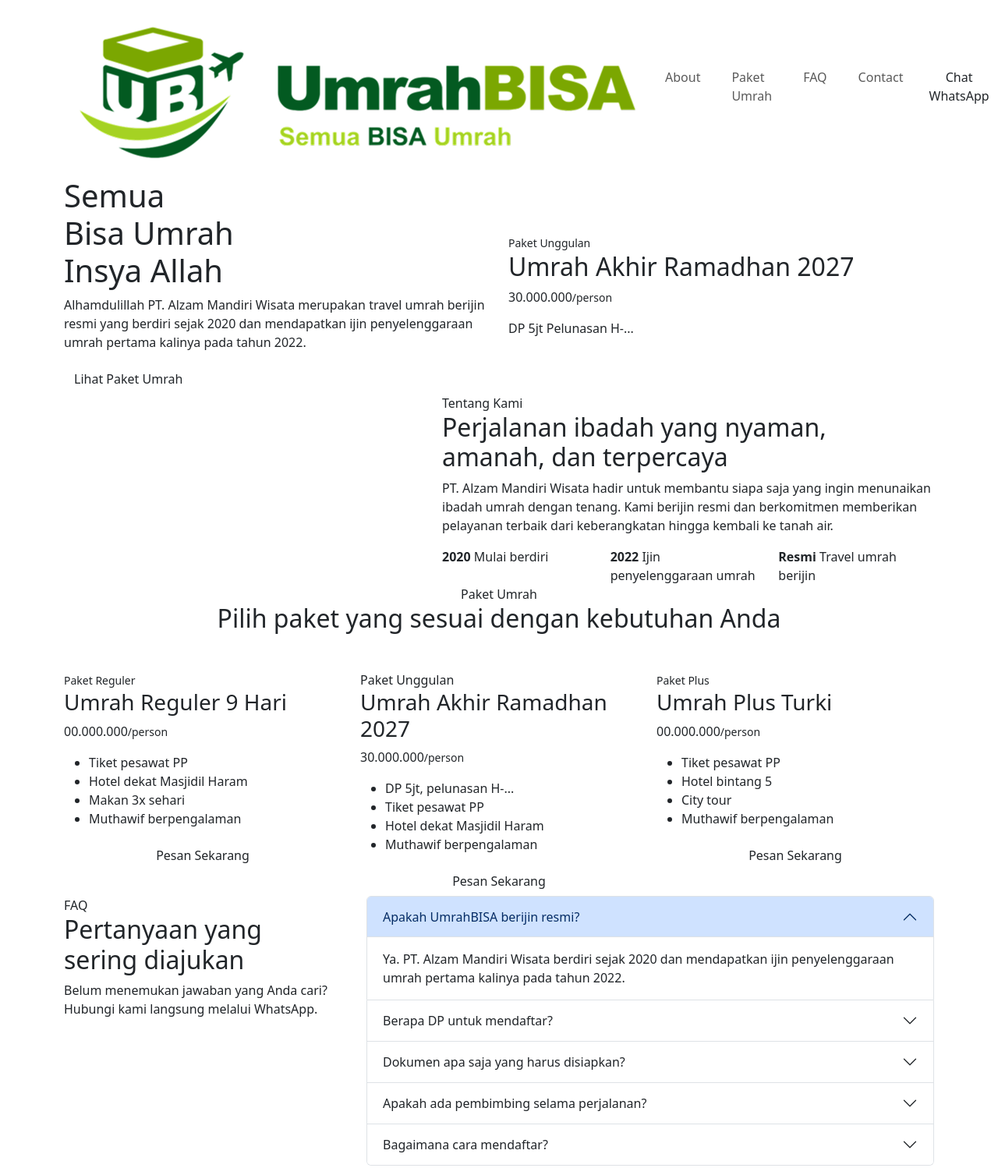
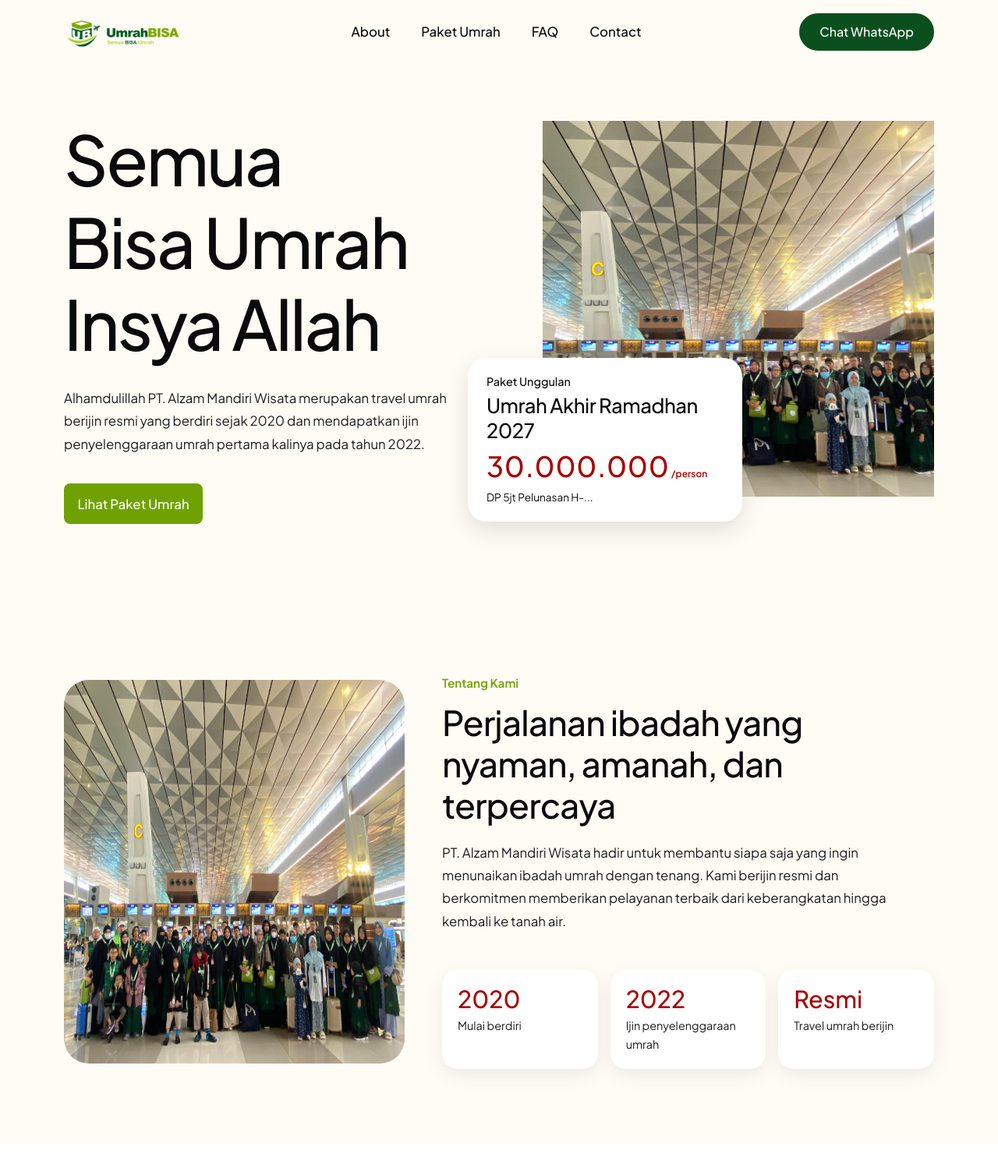
Before and after one commit to muhammadzabranidn-hue/UmrahBisa, a plain HTML site: page index.html in a window 1280 px wide. Shown: the part 5-1503 px from the top of the page at 78% size. Drawn offline with nearby package versions, Linux system fonts and the light colour scheme.

Commit message:
feat: change the wrong CSS route and change img to be newest
Co-authored-by: khalifalghifari <khalif.efka@gmail.com>

```diff
--- a/index.html
+++ b/index.html
@@ -14,7 +14,7 @@
     <link href="https://cdn.jsdelivr.net/npm/bootstrap@5.3.3/dist/css/bootstrap.min.css" rel="stylesheet">
 
     <!-- CSS -->
-    <link rel="stylesheet" href="assets/css/home.css">
+    <link rel="stylesheet" href="css/main.css">
 </head>
 <body>
 
@@ -64,9 +64,7 @@
             </div>
 
             <div class="col-lg-6 hero-visual position-relative">
-                <!-- Placeholder sementara. Ganti dengan:
-                <img src="assets/img/hero-image.jpg" alt="Jamaah umrah di Masjidil Haram" class="hero-img img-fluid"> -->
-                <div class="hero-img hero-img-placeholder" role="img" aria-label="Foto jamaah umrah"></div>
+                <img src="assets/img/hero-image.jpg" alt="Jamaah umrah di Masjidil Haram" class="hero-img img-fluid">
 
                 <div class="package-card">
                     <small class="package-label">Paket Unggulan</small>
@@ -89,7 +87,7 @@
 
             <div class="col-lg-5">
                 <!-- Ganti dengan foto asli -->
-                <div class="about-img img-placeholder" role="img" aria-label="Foto tim UmrahBISA"></div>
+                <img class="about-img img-placeholder" src="assets/img/hero-image.jpg">
             </div>
 
             <div class="col-lg-7">
```
